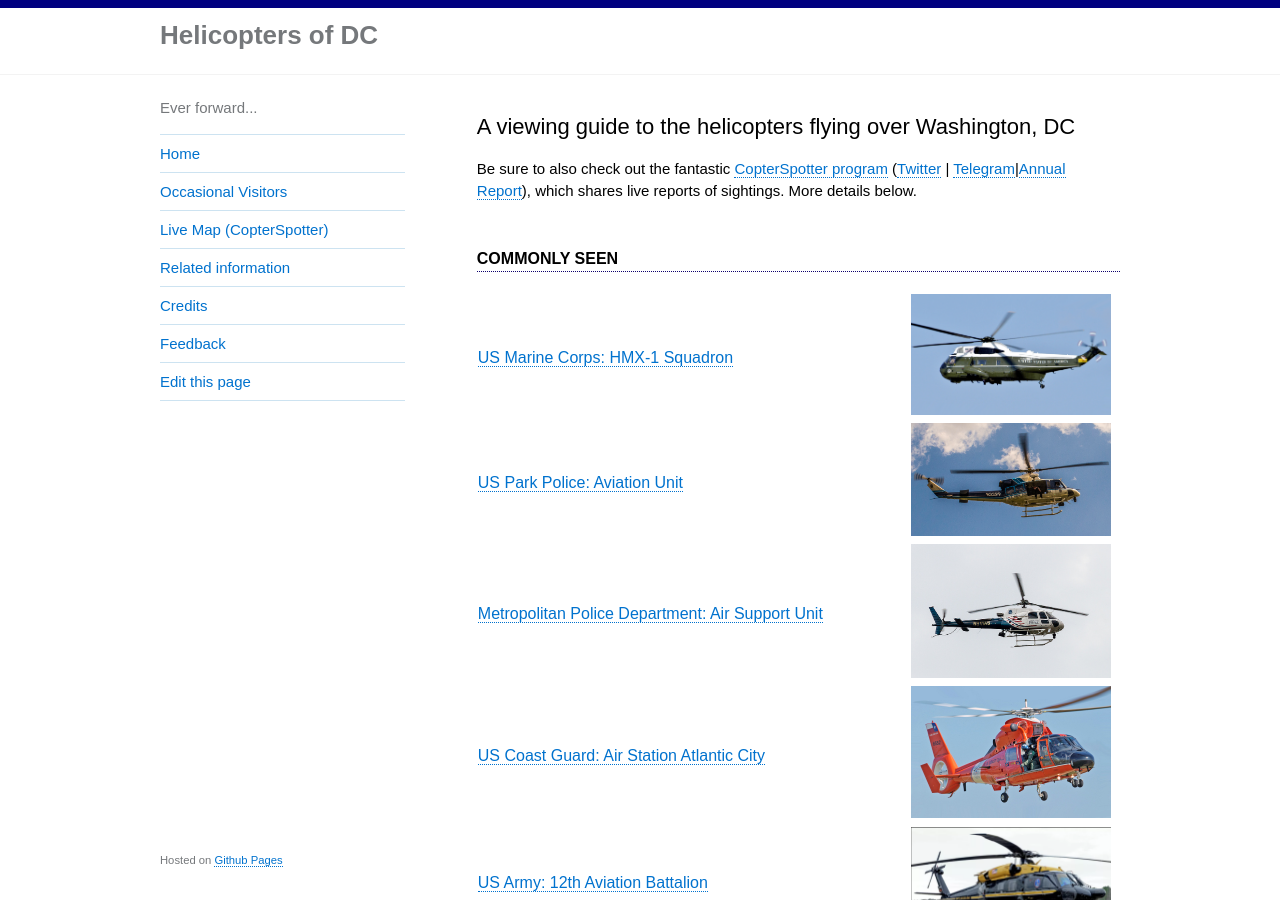
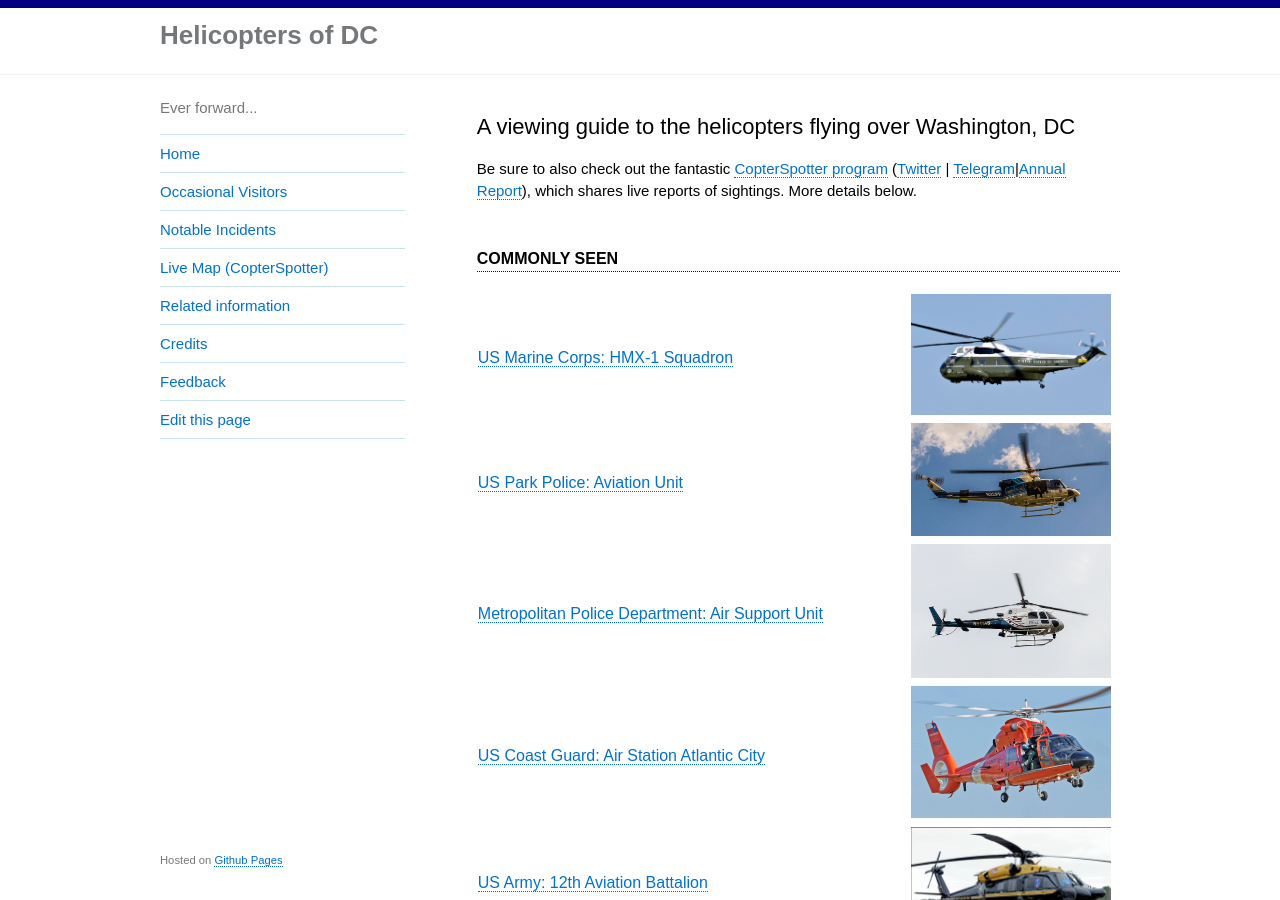
Before and after one commit to gbinal/dc-helicopters, a Jekyll site: the page built from index.md, in a window 1280 px wide and 900 px high. Built offline with Jekyll 4.4.1, drawn with Linux system fonts in a browser that asks for light colours.

Commit message:
adding sidebar link

```diff
--- a/_config.yml
+++ b/_config.yml
@@ -50,6 +50,9 @@
 - text: Occasional Visitors
   url: /occasional-visitors/
   internal: true
+- text: Notable Incidents
+  url: /notable-incidents/
+  internal: true
 - text: Live Map (CopterSpotter)
   url: https://map.copterspotter.com/
   internal: false
```
